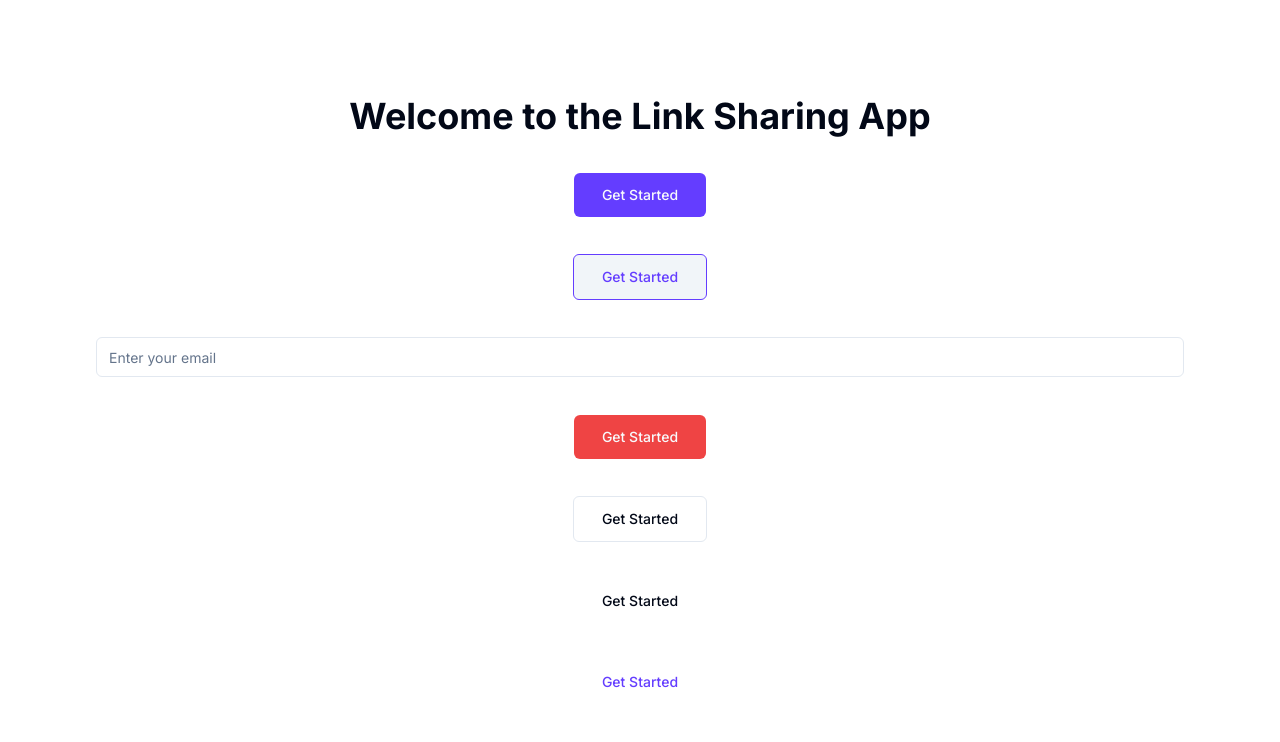
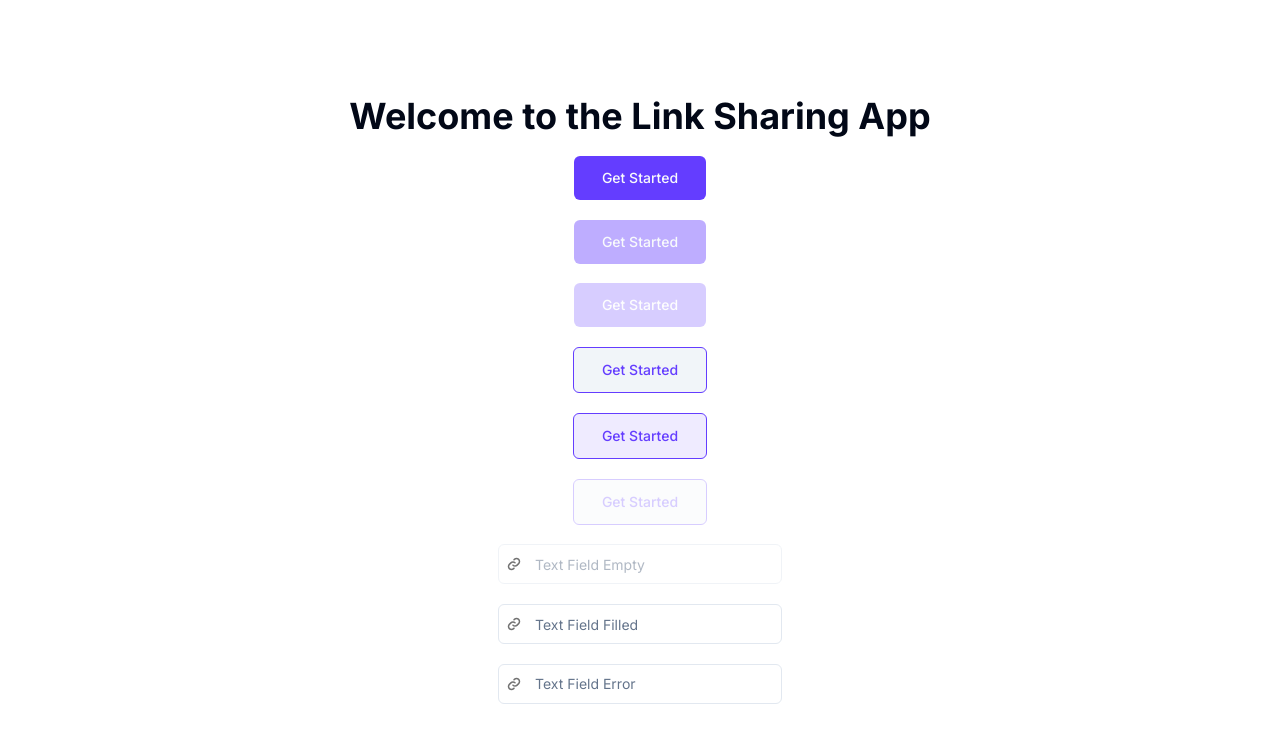
Before and after one commit to tatasadi/link-sharing-app, a Next.js app: page / in a window 1280 px wide. Shown: the top 742 px of the page. Built offline with nearby package versions, Linux system fonts and the light colour scheme.

Commit message:
update page

```diff
--- a/app/page.tsx
+++ b/app/page.tsx
@@ -4,15 +4,53 @@ import Image from 'next/image'
 
 export default function Home() {
 	return (
-		<main className="flex min-h-screen flex-col items-center justify-between p-24">
-			<h1 className="text-4xl font-bold text-center">Welcome to the Link Sharing App</h1>
+		<main className="flex min-h-screen flex-col items-center justify-between p-24 gap-4">
+			<h1 className="text-4xl font-bold text-center">
+				Welcome to the Link Sharing App
+			</h1>
 			<Button>Get Started</Button>
+			<Button className="bg-lavender-dream">Get Started</Button>
+			<Button className="opacity-25">Get Started</Button>
 			<Button variant="secondary">Get Started</Button>
-			<Input type="text" placeholder="Enter your email" />
-			<Button variant="destructive">Get Started</Button>
-			<Button variant="outline">Get Started</Button>
-			<Button variant="ghost">Get Started</Button>
-			<Button variant="link">Get Started</Button>
+			<Button variant="secondary" className="bg-soft-lilac">
+				Get Started
+			</Button>
+			<Button variant="secondary" className="opacity-25">
+				Get Started
+			</Button>
+			<div className="flex relative">
+				<Input
+					type="text"
+					placeholder="Text Field Empty"
+					className="px-9 py-3 opacity-50"
+				/>
+				<img
+					src="/icon-arrow.svg"
+					className="absolute top-3 left-2"
+				/>
+			</div>
+			<div className="flex relative">
+				<Input
+					type="text"
+					placeholder="Text Field Filled"
+					className="cursor-pointer px-9 py-3 hover:border-royal-violet hover:box-shadow:0px 0px 32px 0px rgba(99, 60, 255, 0.25)"
+				/>
+				<img
+					src="/icon-arrow.svg"
+					className="absolute top-3 left-2"
+				/>
+			</div>
+			<div className="flex relative">
+				<Input
+					type="text"
+					placeholder="Text Field Error"
+					className="cursor-pointer px-9 py-3"
+				/>
+				<img
+					src="/icon-arrow.svg"
+					className="absolute top-3 left-2"
+				/>
+			</div>
 		</main>
 	)
 }
```
Also changed, not shown: public/icon-arrow.svg (added).
